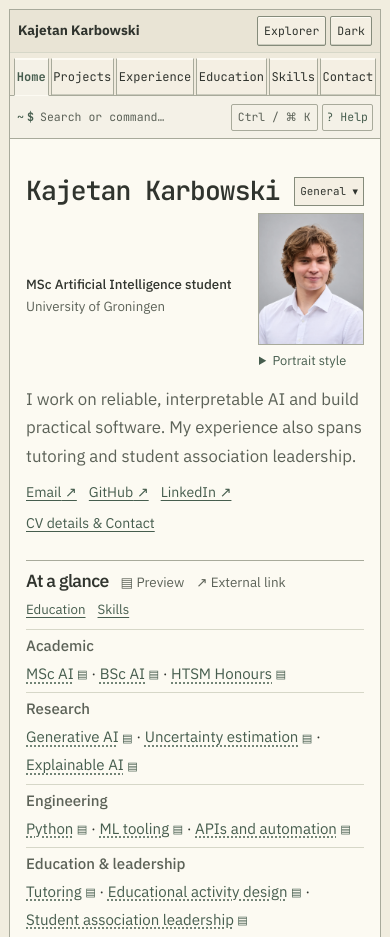
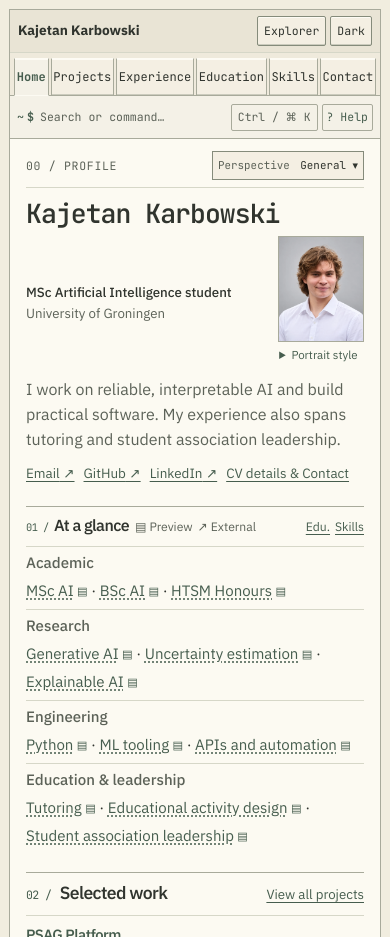
Before and after one commit to karbolak/karbolak.github.io, a plain HTML site: page index.html in a window 390 px wide. Shown: the top 937 px of the page. Drawn offline with Linux system fonts and the light colour scheme.

Commit message:
Align homepage width and compact the mobile profile

```diff
--- a/experiment.css
+++ b/experiment.css
@@ -113,6 +113,20 @@ body:has(> .portfolio[data-design="experimental"]:not([hidden])) {
 .portfolio[data-design="experimental"] .dos-content { max-width: 1180px; padding: 22px clamp(16px, 3.4vw, 53px) 38px; }
 .document-tools {
   font-size: .82rem;
+}
+.profile-toolbar {
+  display: flex;
+  align-items: center;
+  justify-content: space-between;
+  gap: 8px;
+  padding-bottom: 7px;
+  border-bottom: 1px solid var(--rule);
+}
+.profile-label {
+  color: var(--muted);
+  font: .72rem/1.4 var(--mono);
+  letter-spacing: .06em;
+  text-transform: uppercase;
 }
 .heading-row .document-tools { flex: 0 0 auto; }
 #perspective-menu { position: relative; }
@@ -303,16 +317,18 @@ body:has(> .portfolio[data-design="experimental"]:not([hidden])) {
 .entries details { margin-top: 7px; }
 .entries details p { margin-top: 7px; }
 @media (max-width: 520px) {
+  .portfolio[data-design="experimental"][data-cv-home] .dos-content { padding-top: 12px; }
   .portfolio[data-design="experimental"] .hero[data-home] {
-    grid-template-columns: minmax(0, 1fr) clamp(106px, 26vw, 120px);
+    grid-template-columns: minmax(0, 1fr) clamp(78px, 22vw, 90px);
     grid-template-areas: "title title" "profile portrait" "intro intro" "actions actions";
     gap: 7px 12px;
     align-items: center;
+    margin-block: 12px 16px;
   }
   .portfolio[data-design="experimental"] .hero[data-home] .hero-copy { display: contents; }
   .portfolio[data-design="experimental"] .hero[data-home] .heading-row { grid-area: title; }
   .portfolio[data-design="experimental"] .dossier-profile { grid-area: profile; margin-top: 0; }
-  .portfolio[data-design="experimental"] .hero[data-home] .intro { grid-area: intro; margin-top: 0; }
+  .portfolio[data-design="experimental"] .hero[data-home] .intro { grid-area: intro; margin-top: 0; font-size: 1rem; line-height: 1.55; }
   .profile-visual { grid-area: portrait; }
 }
 
@@ -381,7 +397,6 @@ body:has(> .portfolio[data-design="experimental"]:not([hidden])) {
   }
 }
 
-.portfolio[data-cv-home] .dos-content { max-width: 1090px; }
 .portfolio[data-cv-home] .dossier-degree { margin-top: 7px; }
 #cv-actions, .cv-section-heading nav { display: flex; flex-wrap: wrap; align-items: baseline; gap: 3px 12px; }
 #cv-actions { margin-top: 10px; font-size: .88rem; grid-area: actions; }
@@ -398,6 +413,7 @@ body:has(> .portfolio[data-design="experimental"]:not([hidden])) {
   padding-block: 9px;
 }
 .cv-section-heading h2 { font-size: 1.1rem; }
+.section-number { margin-inline-end: 5px; color: var(--accent); font: .72rem/1.4 var(--mono); }
 .cv-section-heading a { font-size: .83rem; }
 #cv-glance .cv-section-heading {
   display: grid;
@@ -405,6 +421,9 @@ body:has(> .portfolio[data-design="experimental"]:not([hidden])) {
 }
 .cv-preview-hint { display: flex; flex-wrap: wrap; gap: 2px 12px; color: var(--muted); font-size: .84rem; }
 .cv-preview-hint [aria-hidden] { font-family: system-ui, sans-serif; }
+.glance-short { display: none; }
+.status-shortcuts { display: flex; flex-wrap: wrap; gap: 2px 10px; }
+.status-shortcuts kbd { color: var(--accent); font: inherit; }
 .external-link span { font-family: system-ui, sans-serif; }
 .cv-facts { margin: 0; font-size: .94rem; }
 .cv-facts > div {
@@ -472,8 +491,6 @@ body:has(> .portfolio[data-design="experimental"]:not([hidden])) {
 #email-copy-status { color: var(--muted); font-size: .85em; }
 
 @media (max-width: 700px) {
-  #cv-glance .cv-section-heading { grid-template-columns: max-content minmax(0, 1fr); }
-  #cv-glance .cv-section-heading nav { grid-column: 1 / -1; }
   .cv-rows li { grid-template-columns: minmax(0, 1fr) auto; gap: 4px 12px; }
   .cv-rows li > p:not(.listing-date) { grid-area: 2 / 1 / 3 / -1; }
   .cv-rows li > :is(.cv-row-meta, .listing-date) { grid-area: 1 / 2; max-width: 19ch; }
@@ -481,9 +498,24 @@ body:has(> .portfolio[data-design="experimental"]:not([hidden])) {
 @media (max-width: 520px) {
   .heading-row .perspective-label { display: none; }
   .portfolio[data-cv-home] .dossier-degree { margin: 0; font-size: .83rem; }
-  #cv-actions { margin-top: 0; gap: 0 12px; }
+  .portrait-options { font-size: .72rem; }
+  .portrait-options summary { min-height: 28px; padding-block: 4px; }
+  #cv-actions { margin-top: 0; gap: 0 9px; font-size: .84rem; }
+  #cv-glance .cv-section-heading { column-gap: 6px; }
+  #cv-glance-title { font-size: 1rem; }
+  #cv-glance-title .section-number { margin-inline-end: 2px; font-size: .65rem; }
+  #cv-glance .cv-preview-hint,
+  #cv-glance .cv-section-heading a { font-size: .76rem; }
+  #cv-glance .cv-preview-hint,
+  #cv-glance .cv-section-heading nav { flex-wrap: nowrap; gap: 5px; white-space: nowrap; }
+  .glance-full { display: none; }
+  .glance-short { display: inline; }
   .cv-facts > div { grid-template-columns: minmax(0, 1fr); padding-block: 4px; }
   .cv-rows li { grid-template-columns: 1fr; gap: 3px; }
   .cv-rows li > :is(p:not(.listing-date), .cv-row-meta, .listing-date) { grid-area: auto; }
   .cv-rows li > :is(.cv-row-meta, .listing-date) { max-width: none; text-align: start; }
 }
+@media (max-width: 310px) {
+  #cv-glance .cv-section-heading { grid-template-columns: max-content minmax(0, 1fr); }
+  #cv-glance .cv-section-heading nav { grid-column: 1 / -1; }
+}
--- a/index.html
+++ b/index.html
@@ -5,10 +5,10 @@
   <meta name="viewport" content="width=device-width, initial-scale=1">
   <meta name="description" content="Kajetan Karbowski, MSc Artificial Intelligence student at the University of Groningen.">
   <title>Kajetan Karbowski</title>
-  <link rel="stylesheet" href="portfolio.css?v=cv-abstract-6">
-  <link rel="stylesheet" href="experiment.css?v=cv-abstract-6">
-  <script src="portfolio-content.js?v=cv-abstract-6" defer></script>
-  <script src="portfolio.js?v=cv-abstract-6" defer></script>
+  <link rel="stylesheet" href="portfolio.css?v=cv-abstract-7">
+  <link rel="stylesheet" href="experiment.css?v=cv-abstract-7">
+  <script src="portfolio-content.js?v=cv-abstract-7" defer></script>
+  <script src="portfolio.js?v=cv-abstract-7" defer></script>
 </head>
 <body>
   <div class="portfolio" data-design="experimental" data-theme="light" data-cv-home>
@@ -76,10 +76,8 @@
             <a class="back-link" href="./" data-page="home"><span aria-hidden="true">←</span> Back to home</a>
             <a class="back-link" id="back-to-projects" href="?section=projects" data-page="projects" hidden>Back to projects</a>
           </nav>
-          <header class="hero" data-home>
-            <div class="hero-copy">
-              <div class="heading-row">
-                <h1 id="cv-profile" tabindex="-1">Kajetan Karbowski</h1>
+          <div class="profile-toolbar">
+            <span class="profile-label">00 / Profile</span>
             <div class="document-tools" hidden>
               <details id="perspective-menu">
                 <summary><span class="perspective-label">Perspective</span> <span id="active-perspective">General</span> <span aria-hidden="true">▾</span></summary>
@@ -91,6 +89,11 @@
                 </div>
               </details>
             </div>
+          </div>
+          <header class="hero" data-home>
+            <div class="hero-copy">
+              <div class="heading-row">
+                <h1 id="cv-profile" tabindex="-1">Kajetan Karbowski</h1>
               </div>
               <div class="dossier-profile">
                 <p class="dossier-degree">MSc Artificial Intelligence student <span>University of Groningen</span></p>
@@ -117,10 +120,10 @@
 
           <section id="cv-glance" class="cv-section" aria-labelledby="cv-glance-title" data-outline="At a glance">
             <header class="cv-section-heading">
-              <h2 id="cv-glance-title">At a glance</h2>
-              <p id="cv-preview-hint" class="cv-preview-hint" hidden><span><span aria-hidden="true">▤</span> Preview</span><span><span aria-hidden="true">↗</span> External link</span></p>
+              <h2 id="cv-glance-title"><span class="section-number" aria-hidden="true">01 /</span> At a glance</h2>
+              <p id="cv-preview-hint" class="cv-preview-hint" hidden><span><span aria-hidden="true">▤</span> Preview</span><span><span aria-hidden="true">↗</span> External<span class="glance-full"> link</span></span></p>
               <nav aria-label="Academic and skills details">
-                <a href="?section=education" data-page="education">Education</a>
+                <a href="?section=education" data-page="education" aria-label="Education"><span class="glance-full">Education</span><span class="glance-short" aria-hidden="true">Edu.</span></a>
                 <a href="?section=skills" data-page="skills">Skills</a>
               </nav>
             </header>
@@ -145,6 +148,7 @@
       <footer class="dos-status">
         <span id="status" role="status" aria-live="polite" aria-atomic="true">Ready</span>
         <span id="status-path" aria-hidden="true">~</span>
+        <span class="status-shortcuts"><span><kbd>Ctrl/⌘ K</kbd> Search</span><span id="explorer-shortcut" hidden><kbd>E</kbd> Explorer</span></span>
       </footer>
     </div>
 
--- a/portfolio.js
+++ b/portfolio.js
@@ -87,6 +87,7 @@ const photoOptions = ['colour', 'bw', 'site', 'halftone'];
 const hero = main.querySelector('.hero');
 const heading = hero.querySelector('h1');
 const profileVisual = hero.querySelector('.profile-visual');
+const profileToolbar = main.querySelector('.profile-toolbar');
 const commandBar = document.querySelector('#command-bar');
 const search = document.querySelector('#command-input');
 const searchToggle = document.querySelector('#search-toggle');
@@ -288,7 +289,7 @@ function cvHome() {
 
   return `<section id="cv-work" class="cv-section" aria-labelledby="cv-work-title" data-outline="Selected work">
     <header class="cv-section-heading">
-      <h2 id="cv-work-title">Selected work</h2>
+      <h2 id="cv-work-title"><span class="section-number" aria-hidden="true">02 /</span> Selected work</h2>
       <a href="?section=projects" data-page="projects">View all projects</a>
     </header>
     <ul class="cv-rows">${work.map(item => `<li>
@@ -299,7 +300,7 @@ function cvHome() {
   </section>
   <section id="cv-experience" class="cv-section" aria-labelledby="cv-experience-title" data-outline="Selected experience">
     <header class="cv-section-heading">
-      <h2 id="cv-experience-title">Selected experience</h2>
+      <h2 id="cv-experience-title"><span class="section-number" aria-hidden="true">03 /</span> Selected experience</h2>
       <a href="?section=experience" data-page="experience">Full history</a>
     </header>
     <ul class="cv-rows">${history.map(item => `<li>
@@ -310,7 +311,7 @@ function cvHome() {
   </section>
   <section id="cv-skills" class="cv-section" aria-labelledby="cv-skills-title" data-outline="Key skills">
     <header class="cv-section-heading">
-      <h2 id="cv-skills-title">Key skills</h2>
+      <h2 id="cv-skills-title"><span class="section-number" aria-hidden="true">04 /</span> Key skills</h2>
       <a href="?section=skills" data-page="skills">All skills</a>
     </header>
     <ul class="tags">${portfolioContent.keySkills.map(skill => `<li><span>${skill}</span></li>`).join('')}</ul>
@@ -454,6 +455,9 @@ function render() {
   searchToggle.hidden = false;
   updateSearchPrompt();
   const documentTools = main.querySelector('.document-tools');
+  const toolsParent = home ? profileToolbar : heading.parentElement;
+  if (documentTools.parentElement !== toolsParent) toolsParent.append(documentTools);
+  profileToolbar.hidden = !home;
   documentTools.hidden = !!detail;
   if (detail) perspectiveMenu.open = false;
   main.querySelector('.dossier-profile').hidden = !home;
@@ -594,6 +598,7 @@ function renderOutline(detail, listing) {
   document.querySelector('#outline-path').textContent = detail ? `${detail.id}/` : `${state.page}/`;
   document.querySelector('#outline-links').innerHTML = links.map(link => `<li>${link}</li>`).join('');
   outlineToggle.hidden = !links.length;
+  document.querySelector('#explorer-shortcut').hidden = !links.length;
   const metadata = document.querySelector('#inspector-meta');
   metadata.hidden = !detail;
   if (detail && !metadata.hidden) {
```
Also changed, not shown: psag-demo.html (+2 -2 lines). Lines whose indentation alone changed are shown as unchanged.
